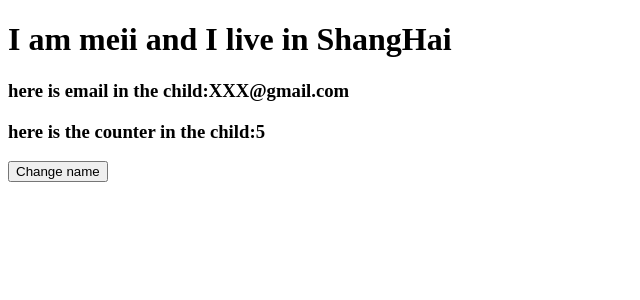
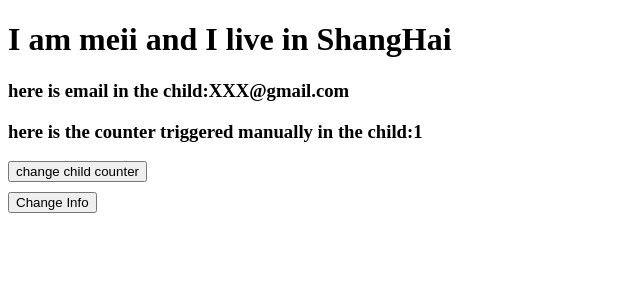
Before and after one commit to LiMeii/angular-change-detection, an Angular app: page /changedetection/cdParent in a window 1280 px wide. Shown: the top 300 px of the page, without its empty margins (0-640 px from the left). Built offline with nearby package versions, Linux system fonts and the light colour scheme.

Commit message:
add angular change detection strategy demo code

```diff
--- a/src/app/modules/change-detection/cd-child/cd-child.component.ts
+++ b/src/app/modules/change-detection/cd-child/cd-child.component.ts
@@ -1,43 +1,51 @@
-import { Component, Input, OnChanges, ChangeDetectorRef, ChangeDetectionStrategy, OnInit, ApplicationRef } from "@angular/core";
+
+
+import { Component, Input, OnChanges, OnInit, ChangeDetectionStrategy, ChangeDetectorRef, ApplicationRef } from "@angular/core";
 import { Observable, interval } from "rxjs";
 import { map } from "rxjs/operators"
 
-
 @Component({
     selector: "cd-child",
-    templateUrl: './cd-child.component.html',
+    template: `<h3>here is email in the child:{{data.contact.email}}</h3>
+                <!--  <h3>here is counter in the child:{{count$ | async}}</h3> -->
+                <h3>here is the counter triggered manually in the child:{{counter}}</h3>
+               <div style="margin-bottom:10px;">
+                    <button (click)="changeCounter()">change child counter</button>
+                </div>`,
     changeDetection: ChangeDetectionStrategy.OnPush
 })
 
-export class cdChildComponent implements OnInit, OnChanges {
+export class CDChildComponent implements OnInit, OnChanges {
 
     @Input() data: any;
 
     counter: number = 1;
-
     count$: Observable<number>;
 
-    constructor(private cd: ChangeDetectorRef, private ApplicationRef: ApplicationRef) {
+    constructor(private cd: ChangeDetectorRef, private applicationRef: ApplicationRef) { }
 
+    ngOnInit() {
+        //setInterval(() => this.counter++, 1000);
+
+        // this.count$ = interval(1000)
+        //     .pipe(
+        //         map((count: number) => ++count)
+        //     );
+
+        setInterval(() => {
+            this.counter = this.counter + 20;
+            // this.cd.detectChanges();
+            //this.cd.markForCheck();
+            this.applicationRef.tick();
+        }, 1000);
     }
 
-    ngOnInit() {
-
-        //setInterval(() => this.counter++, 1000);
-        //this.cd.markForCheck();
-        // this.cd.detectChanges();
-        // this.ApplicationRef.tick()
-
-        this.count$ = interval(1000)
-            .pipe(
-                map((count: number) => ++count)
-            );
+    changeCounter() {
+        this.counter++;
     }
 
     ngOnChanges() {
-        // won't trigger when user click submit button in AppComponent
         console.log('data has been changed: ' + this.data.name + ' ' + this.data.address);
-
     }
 
 }
--- a/src/app/modules/change-detection/cd-parent/cd-parent.component.html
+++ b/src/app/modules/change-detection/cd-parent/cd-parent.component.html
@@ -2,4 +2,4 @@
 
 <cd-child [data]="data"></cd-child>
 
-<button (click)="changeName()">Change name</button>
+<button (click)="changeInfo()">Change Info</button>
--- a/src/app/modules/change-detection/cd-parent/cd-parent.component.ts
+++ b/src/app/modules/change-detection/cd-parent/cd-parent.component.ts
@@ -1,33 +1,38 @@
+
 import { Component } from "@angular/core";
 
+@Component({
+    template: `<h1>I am {{data.name}} and I live in {{data.address}}</h1>
 
-@Component({
-    templateUrl: './cd-parent.component.html'
+               <cd-child [data]="data"></cd-child>
+
+               <button (click)="changeInfo()">Change Info</button>`
 })
-export class cdParentComponent {
+
+export class CDParentComponent {
 
     data: any = {
-        name: 'meii', address: 'ShangHai'
-        ,
+        name: 'meii',
+        address: 'ShangHai',
         contact: {
             email: 'XXX@gmail.com',
             phone: '1234567890'
         }
     };
 
-    changeName() {
-        // this.data.contact.email = 'update@gmail.com';
-        // this.data.contact.phone = '00000000';
-        // this.data.name = 'limeii';
+    changeInfo() {
+        this.data.contact.email = 'update@gmail.com';
+        this.data.contact.phone = '00000000';
+        this.data.name = 'limeii';
 
-        this.data = {
-            name: 'meii', address: 'ShangHai'
-            ,
-            contact: {
-                email: 'update@gmail.com',
-                phone: '1234567890'
-            }
-        };
+        // this.data = {
+        //     name: 'meii', address: 'ShangHai'
+        //     ,
+        //     contact: {
+        //         email: 'update@gmail.com',
+        //         phone: '1234567890'
+        //     }
+        // };
     }
 
 }
```
Also changed, not shown: src/app/modules/change-detection/change-detection-routing.module.ts (+4 -4 lines).
